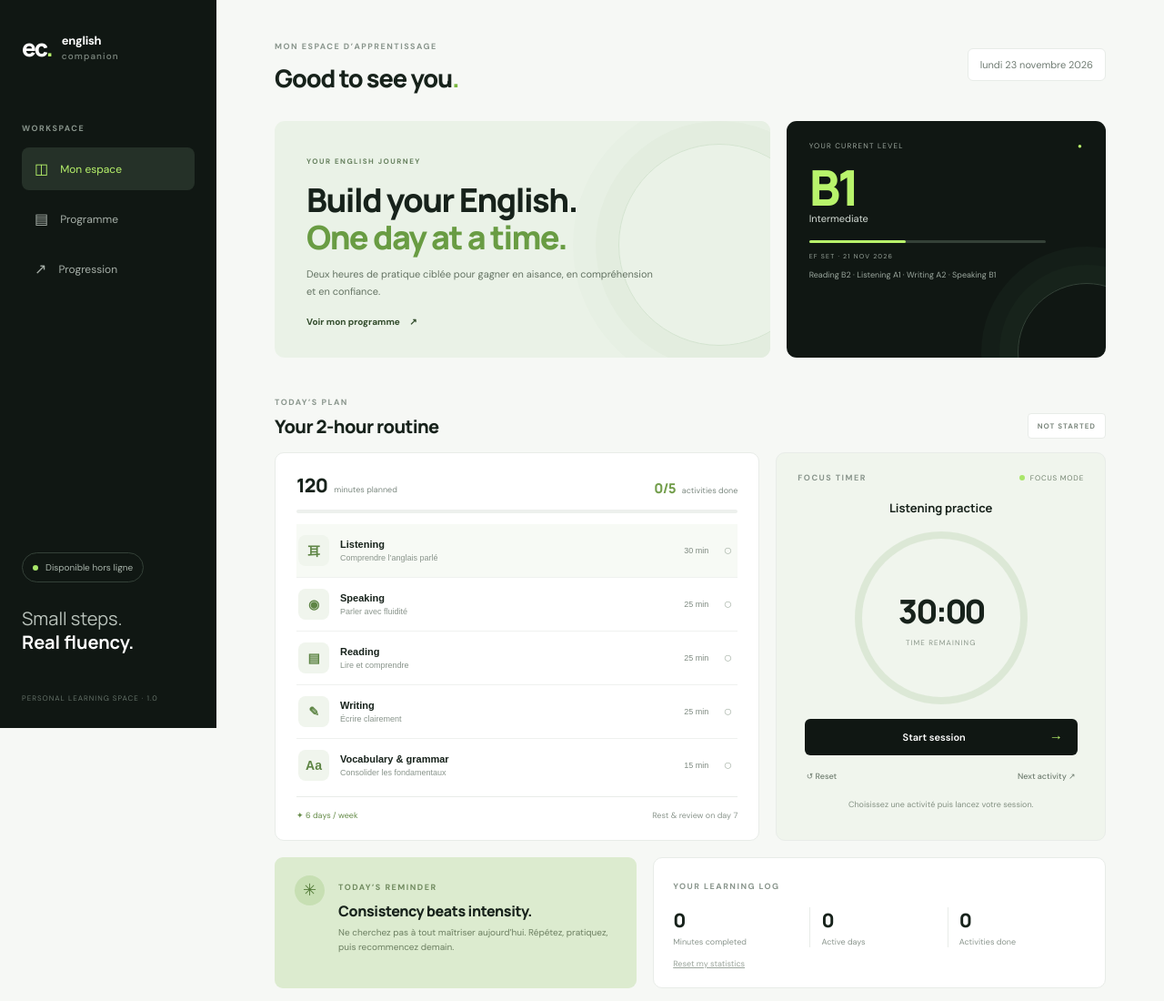
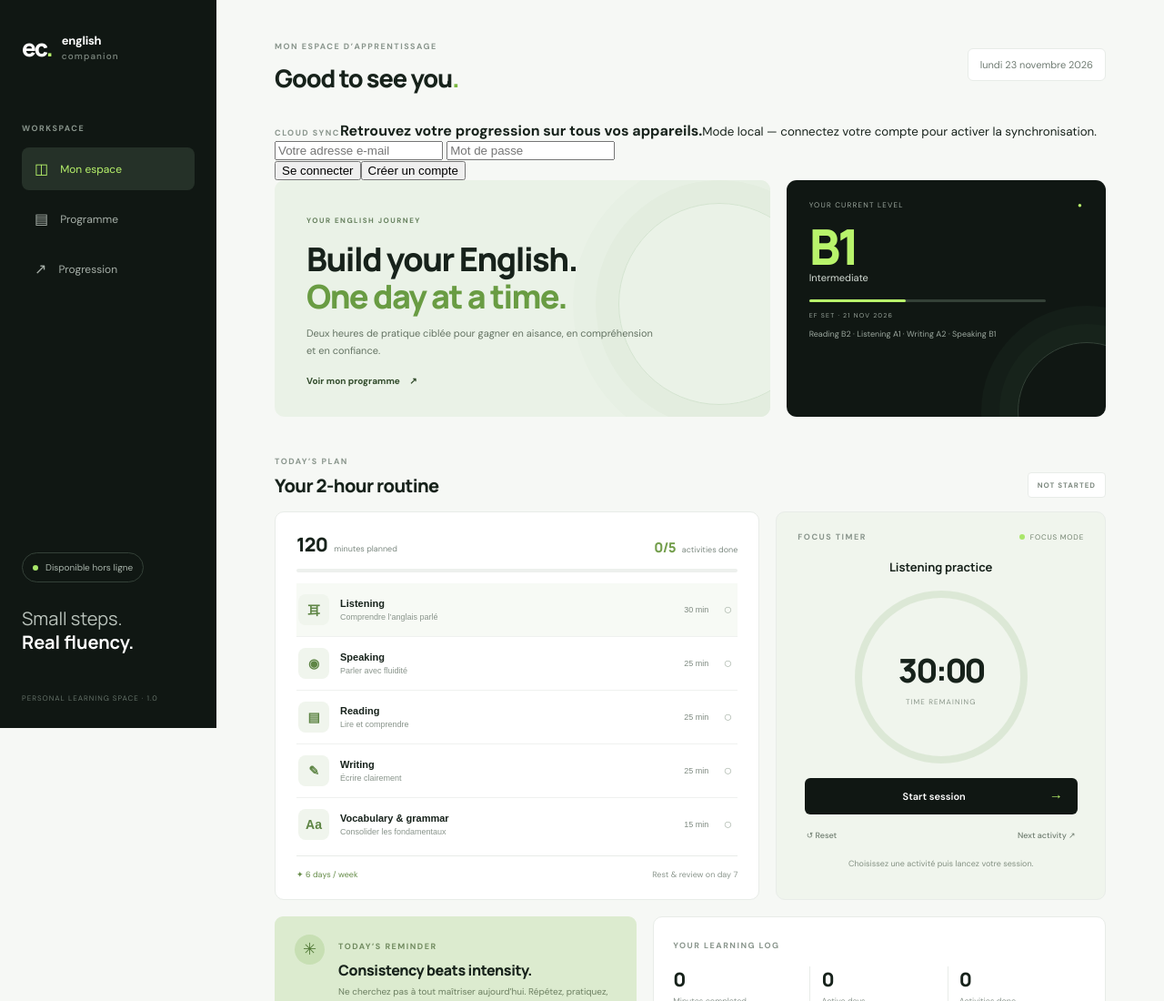
Before and after one commit to Hospicefocus/english-companion, a plain HTML site: page index.html in a window 1280 px wide. Shown: the top 1100 px of the page at 91% size. Drawn offline with nearby package versions, Linux system fonts and the light colour scheme.

Commit message:
Add account and cloud sync controls

```diff
--- a/index.html
+++ b/index.html
@@ -36,6 +36,15 @@
         <div class="top-date" id="today-label"></div>
       </header>
 
+      <section class="sync-panel" id="account-panel">
+        <div class="sync-copy"><span class="eyebrow">CLOUD SYNC</span><strong>Retrouvez votre progression sur tous vos appareils.</strong><small id="sync-status">Mode local — connectez votre compte pour activer la synchronisation.</small></div>
+        <div class="auth-controls" id="auth-controls">
+          <input id="auth-email" type="email" autocomplete="email" placeholder="Votre adresse e-mail" aria-label="Adresse e-mail">
+          <input id="auth-password" type="password" autocomplete="current-password" placeholder="Mot de passe" aria-label="Mot de passe">
+          <div class="auth-buttons"><button id="sign-in-btn" class="auth-primary">Se connecter</button><button id="sign-up-btn" class="auth-secondary">Créer un compte</button></div>
+        </div>
+        <div class="signed-controls" id="signed-controls" hidden><span id="signed-email"></span><button id="sync-now-btn" class="auth-secondary">Synchroniser ↻</button><button id="sign-out-btn" class="auth-secondary">Déconnexion</button></div>
+      </section>
       <section class="welcome-grid">
         <div class="welcome-copy">
           <span class="tag">YOUR ENGLISH JOURNEY</span>
@@ -93,6 +102,8 @@
       <footer>MADE FOR YOUR PROGRESS <span>·</span> ENGLISH COMPANION 2026</footer>
     </main>
   </div>
+  <script src="https://cdn.jsdelivr.net/npm/@supabase/supabase-js@2"></script>
+  <script src="./config.js"></script>
   <script src="./app.js" defer></script>
 </body>
 </html>
```
